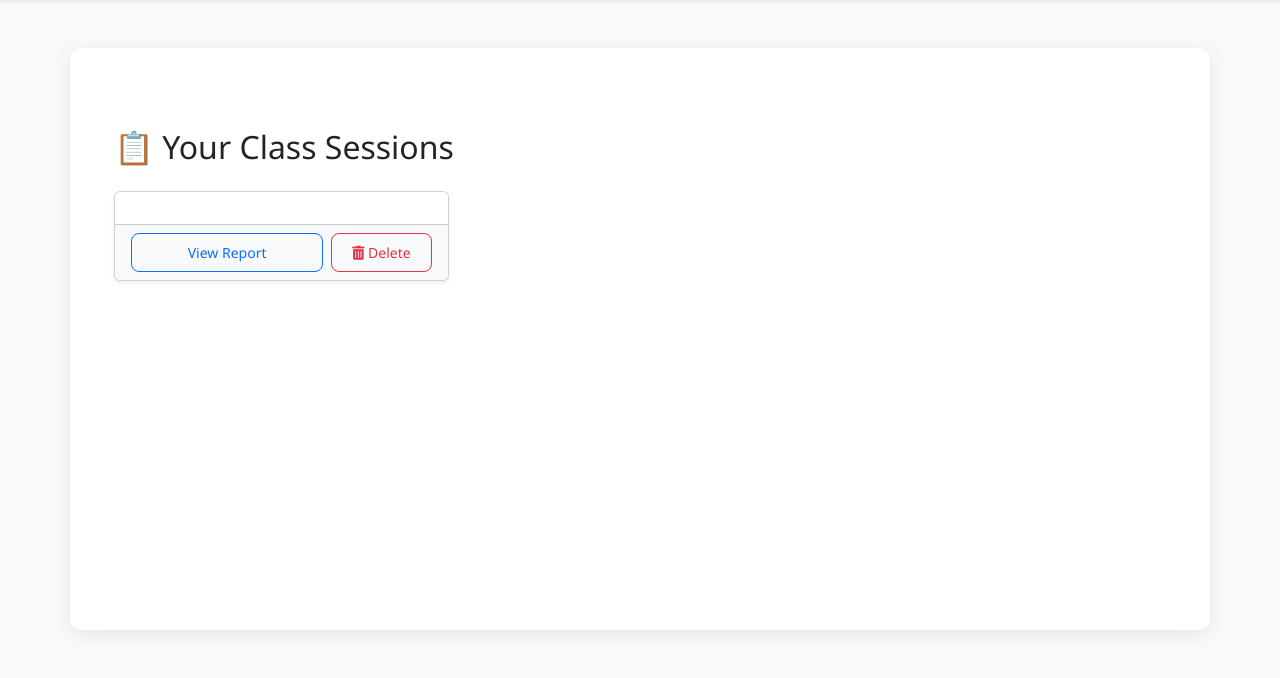
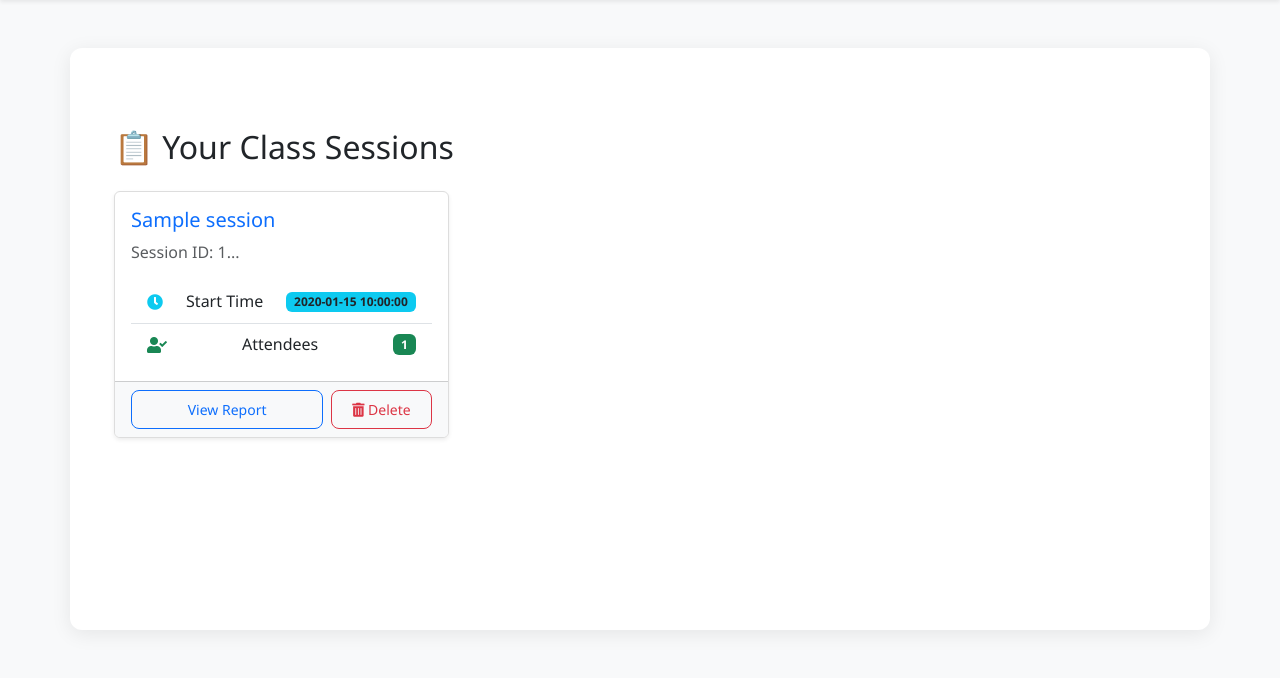
Before and after one commit to Swayamshree220/qr-attendance-system, a Flask app: template app/templates/teacher_dashboard.html in a window 1280 px wide. Shown: the part 67-745 px from the top of the page. Run offline with Flask 3, Linux system fonts and the light colour scheme; the template is opened without the code that fills it: most values are stand-ins (such as "Sample title", 1, 10 or a date in 2020).

Commit message:
teacher_dashboard.html

```diff
--- a/app/templates/teacher_dashboard.html
+++ b/app/templates/teacher_dashboard.html
@@ -10,19 +10,29 @@
     <div class="row row-cols-1 row-cols-md-2 row-cols-lg-3 g-4">
         {% for session in sessions %}
         <div class="col" id="session-card-{{ session.id }}">
+            <!-- Card for each session -->
             <div class="card h-100 shadow-sm session-card">
                 <div class="card-body">
-                    <!-- ... (content omitted) ... -->
+                    <!-- FIX APPLIED: Accessing the class_name property -->
+                    <h5 class="card-title text-primary">{{ session.class_name }}</h5>
+                    <p class="card-text text-muted">Session ID: {{ session.id[:8] }}...</p>
+
+                    <ul class="list-group list-group-flush mt-3">
+                        <li class="list-group-item d-flex justify-content-between align-items-center">
+                            <i class="fas fa-clock text-info"></i> Start Time
+                            <!-- FIX APPLIED: Accessing the formatted start_time property -->
+                            <span class="badge bg-info text-dark">{{ session.start_time }}</span>
+                        </li>
+                        <li class="list-group-item d-flex justify-content-between align-items-center">
+                            <i class="fas fa-user-check text-success"></i> Attendees
+                            <span class="badge bg-success attendance-count">{{ session.attendee_count }}</span>
+                        </li>
+                    </ul>
                 </div>
-                <!-- Card Footer with View Report and Delete Icon -->
                 <div class="card-footer d-flex justify-content-between align-items-center bg-light">
-                    <!-- FIX: Ensure the route name and session_id variable are correct -->
-                    <a href="{{ url_for('routes.view_reports', session_id=session.id) }}"
-                       class="btn btn-sm btn-outline-primary flex-grow-1 me-2">
-                       View Report
-                    </a>
+                    <!-- Link to reports uses the session ID -->
+                    <a href="{{ url_for('routes.view_reports', session_id=session.id) }}" class="btn btn-sm btn-outline-primary flex-grow-1 me-2">View Report</a>
 
-                    <!-- Delete Button -->
                     <button class="btn btn-sm btn-outline-danger delete-session-btn" data-id="{{ session.id }}">
                         <i class="fas fa-trash-alt"></i> Delete
                     </button>
@@ -43,9 +53,17 @@
 <!-- Add Font Awesome for icons -->
 <link rel="stylesheet" href="https://cdnjs.cloudflare.com/ajax/libs/font-awesome/5.15.4/css/all.min.css">
 <style>
-/* ... (CSS styles and JS omitted for brevity) ... */
+.session-card {
+    transition: transform 0.2s ease-in-out;
+    cursor: pointer;
+    border: 1px solid #ddd;
+}
+.session-card:hover {
+    transform: translateY(-5px);
+    box-shadow: 0 8px 15px rgba(52, 152, 219, 0.2);
+    border-color: #3498db;
+}
 </style>
-
 <script>
 document.addEventListener('DOMContentLoaded', function() {
     // Event listener for deleting a session card
```
